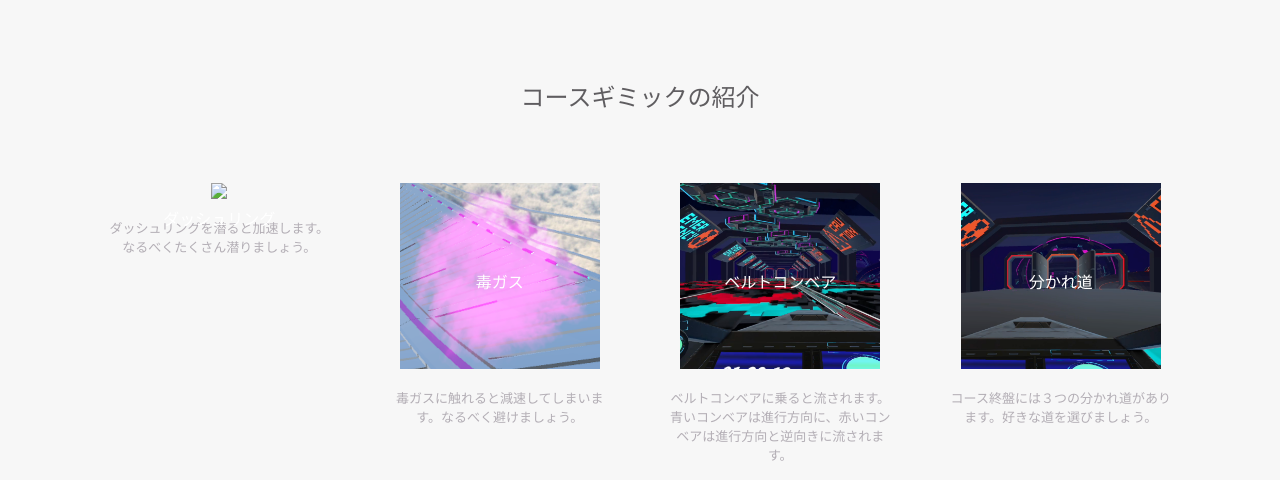
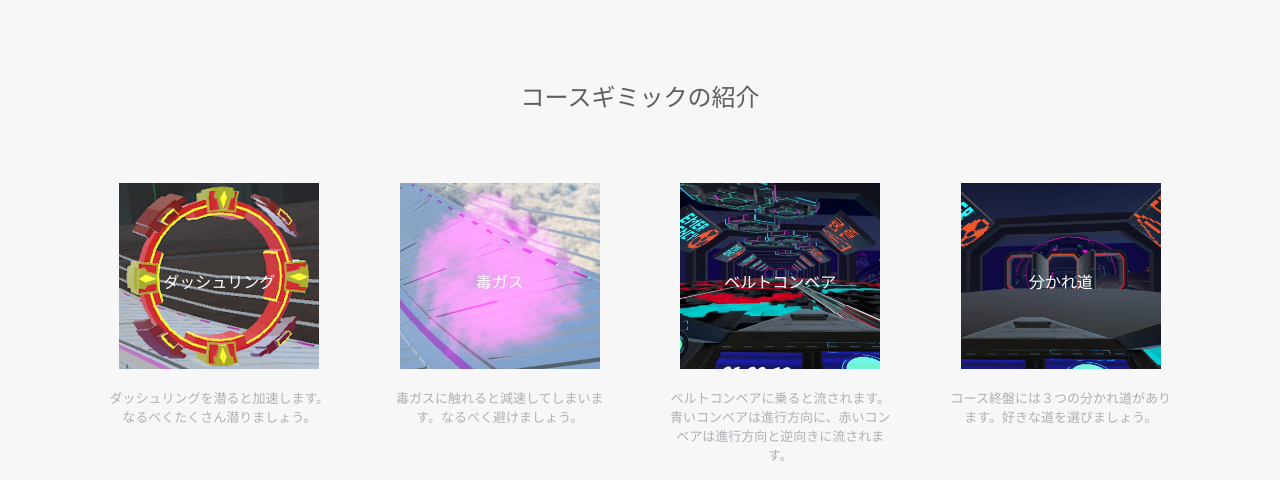
Before and after one commit to Yota-Conga/MyFirstWebsite, a plain HTML site: page index.html in a window 1280 px wide. Shown: the part 680-1160 px from the top of the page. Drawn offline with Linux system fonts and the light colour scheme.

Commit message:
Update index.html

```diff
--- a/index.html
+++ b/index.html
@@ -43,7 +43,7 @@
       <div class="lessons">
         <div class="lesson">
           <div class="lesson-icon">
-            <img src="リング.png" class="icon-image">
+            <img src="ring.png" class="icon-image">
             <p>ダッシュリング</p>
           </div>
           <p class="text-contents">ダッシュリングを潜ると加速します。なるべくたくさん潜りましょう。</p>
```
